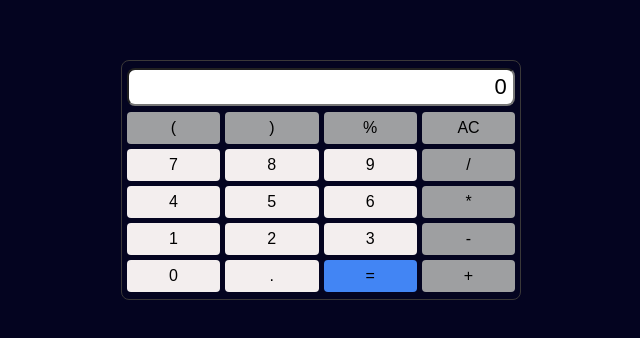
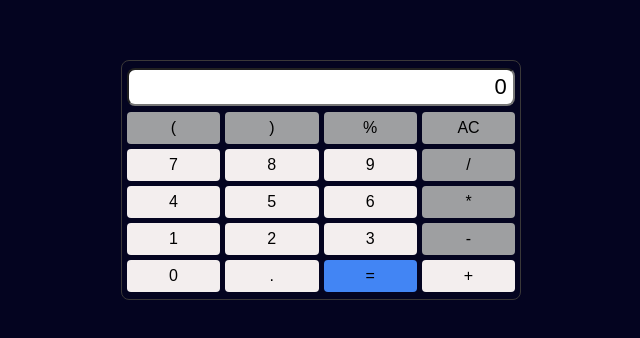
Before and after one commit to naandoc/calculator, a React (Vite) app: page / in a window 1280 px wide. Shown: the part 220-558 px from the top of the page, without its empty margins (319-959 px from the left). Built offline with nearby package versions, Linux system fonts and the light colour scheme.

Commit message:
função para  limpar o input caso a operação digitada seja incorreta

```diff
--- a/src/components/buttons/Buttom.module.css
+++ b/src/components/buttons/Buttom.module.css
@@ -21,3 +21,7 @@ li {
 .bgBlue {
   background-color: #4285f4;
 }
+
+.space {
+  padding: 0 4px;
+}
--- a/src/components/numeric-keyboard/NumericKeyboard.tsx
+++ b/src/components/numeric-keyboard/NumericKeyboard.tsx
@@ -23,6 +23,7 @@ const NumericKeyboard = ({ inputRef }: inputRefType): ReactElement => {
     }
   };
 
+  // function to calculate the entered value
   const calculate = (): void => {
     try {
       const result = evaluate(valueInput);
@@ -33,13 +34,18 @@ const NumericKeyboard = ({ inputRef }: inputRefType): ReactElement => {
     }
   };
 
+  // function to clear the entered value
+  const clearInput = (): void => {
+    setValueInput('');
+  };
+
   return (
     <div className="key-board">
       <Buttom digitEvent={handleEventDigit} colorBg="bgWhite" digitButtom="(" />
       <Buttom digitEvent={handleEventDigit} colorBg="bgWhite" digitButtom=")" />
 
       <Buttom digitEvent={handleEventDigit} colorBg="bgWhite" digitButtom="%" />
-      <Buttom colorBg="bgWhite" digitButtom="AC" />
+      <Buttom digitEvent={clearInput} colorBg="bgWhite" digitButtom="AC" />
       <Buttom digitEvent={handleEventDigit} colorBg="" digitButtom="7" />
       <Buttom digitEvent={handleEventDigit} colorBg="" digitButtom="8" />
       <Buttom digitEvent={handleEventDigit} colorBg="" digitButtom="9" />
@@ -55,7 +61,11 @@ const NumericKeyboard = ({ inputRef }: inputRefType): ReactElement => {
       <Buttom digitEvent={handleEventDigit} colorBg="" digitButtom="0" />
       <Buttom digitEvent={handleEventDigit} colorBg="" digitButtom="." />
       <Buttom digitEvent={calculate} colorBg="bgBlue" digitButtom="=" />
-      <Buttom digitEvent={handleEventDigit} colorBg="bgWhite" digitButtom="+" />
+      <Buttom
+        digitEvent={handleEventDigit}
+        colorBg="bgWhiteBtnSpace"
+        digitButtom="+"
+      />
     </div>
   );
 };
```
